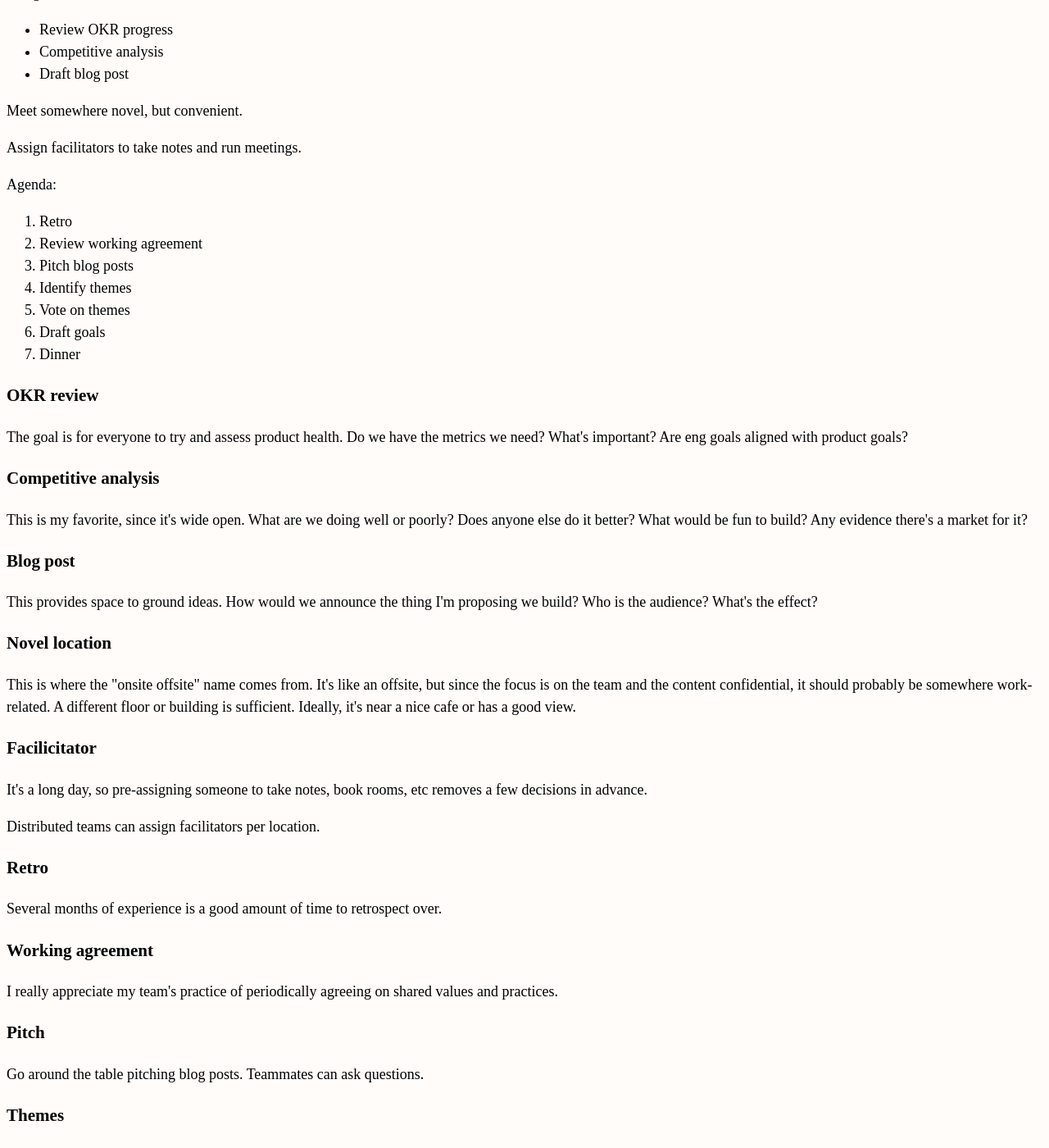
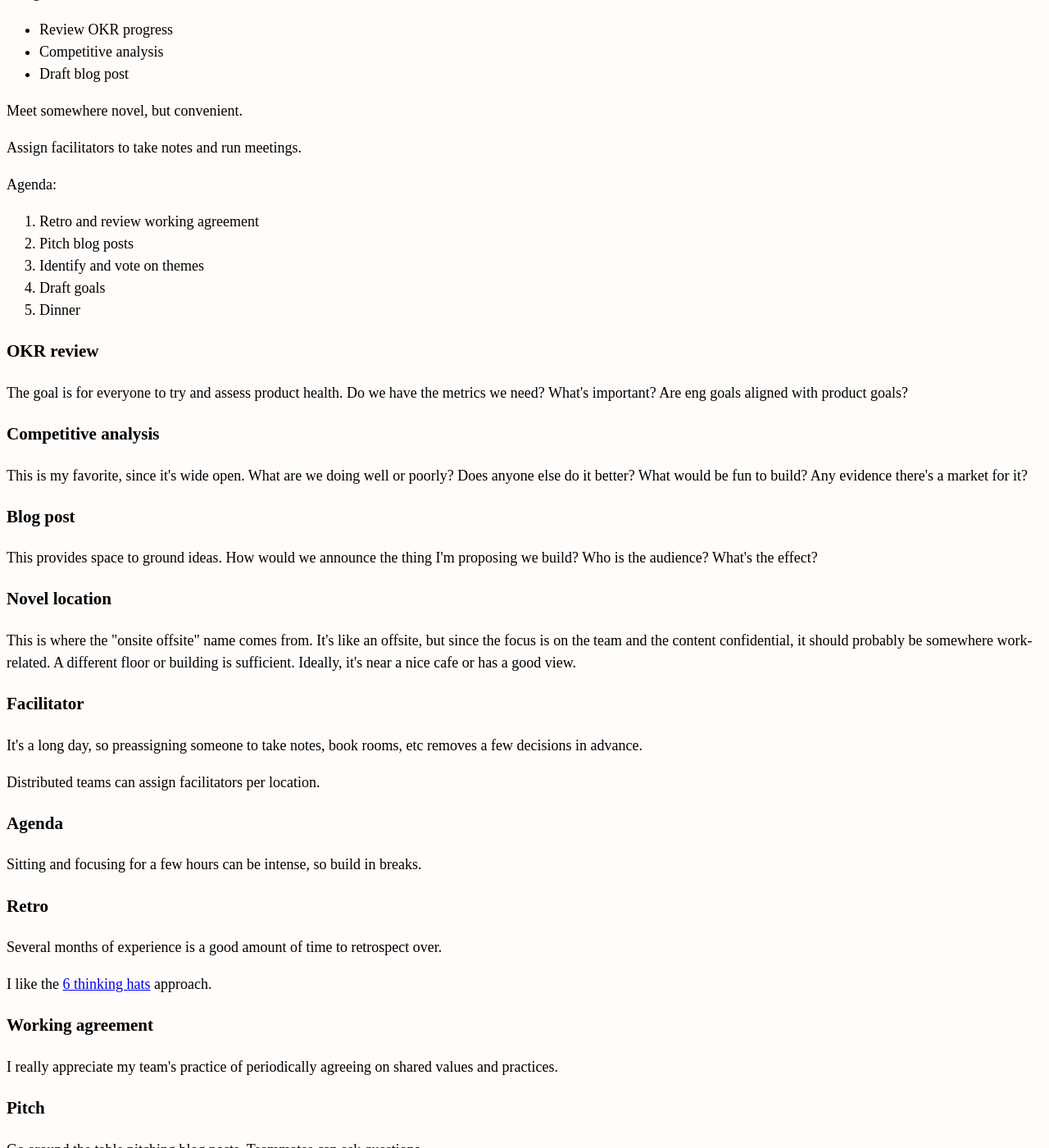
Before and after one commit to erikeldridge/erikeldridge.github.com, a Jekyll site: the page built from _posts/2019-03-11-onsite-offsite.md, in a window 1280 px wide and 1400 px high, scrolled down 418 px. Shown: the whole window at 82% size. Built offline with Jekyll 4.4.1, drawn with Linux system fonts in a browser that asks for light colours; nearby versions of some CDN libraries; some of the changed text lies outside the part shown.

Commit message:
Update from Forestry.io erikeldridge@gmail.com updated _posts/2019-03-11-onsite-offsite.md

```diff
--- a/_posts/2019-03-11-onsite-offsite.md
+++ b/_posts/2019-03-11-onsite-offsite.md
@@ -3,6 +3,8 @@ title: Onsite offsite
 date: 2019-03-11 18:33:43 -0700
 tags:
 - org
+- okr
+- 6-thinking-hats
 layout: post
 
 ---
@@ -30,13 +32,11 @@ Assign facilitators to take notes and run meetings.
 
 Agenda:
 
-1. Retro
-1. Review working agreement
-1. Pitch blog posts
-1. Identify themes
-1. Vote on themes
-1. Draft goals
-1. Dinner
+1. Retro and review working agreement
+2. Pitch blog posts
+3. Identify and vote on themes
+4. Draft goals
+5. Dinner
 
 ### OKR review
 
@@ -54,15 +54,21 @@ This provides space to ground ideas. How would we announce the thing I'm proposi
 
 This is where the "onsite offsite" name comes from. It's like an offsite, but since the focus is on the team and the content confidential, it should probably be somewhere work-related. A different floor or building is sufficient. Ideally, it's near a nice cafe or has a good view.
 
-### Facilicitator
+### Facilitator
 
-It's a long day, so pre-assigning someone to take notes, book rooms, etc removes a few decisions in advance.
+It's a long day, so preassigning someone to take notes, book rooms, etc removes a few decisions in advance.
 
 Distributed teams can assign facilitators per location.
+
+### Agenda
+
+Sitting and focusing for a few hours can be intense, so build in breaks.
 
 ### Retro
 
 Several months of experience is a good amount of time to retrospect over.
+
+I like the [6 thinking hats](http://retrospectivewiki.org/index.php?title=6_Thinking_Hats_Retrospective "6 hats retrospective") approach.
 
 ### Working agreement
 
```
Also changed, not shown: other parts of _posts/2019-03-11-onsite-offsite.md (+1 -1 lines).
